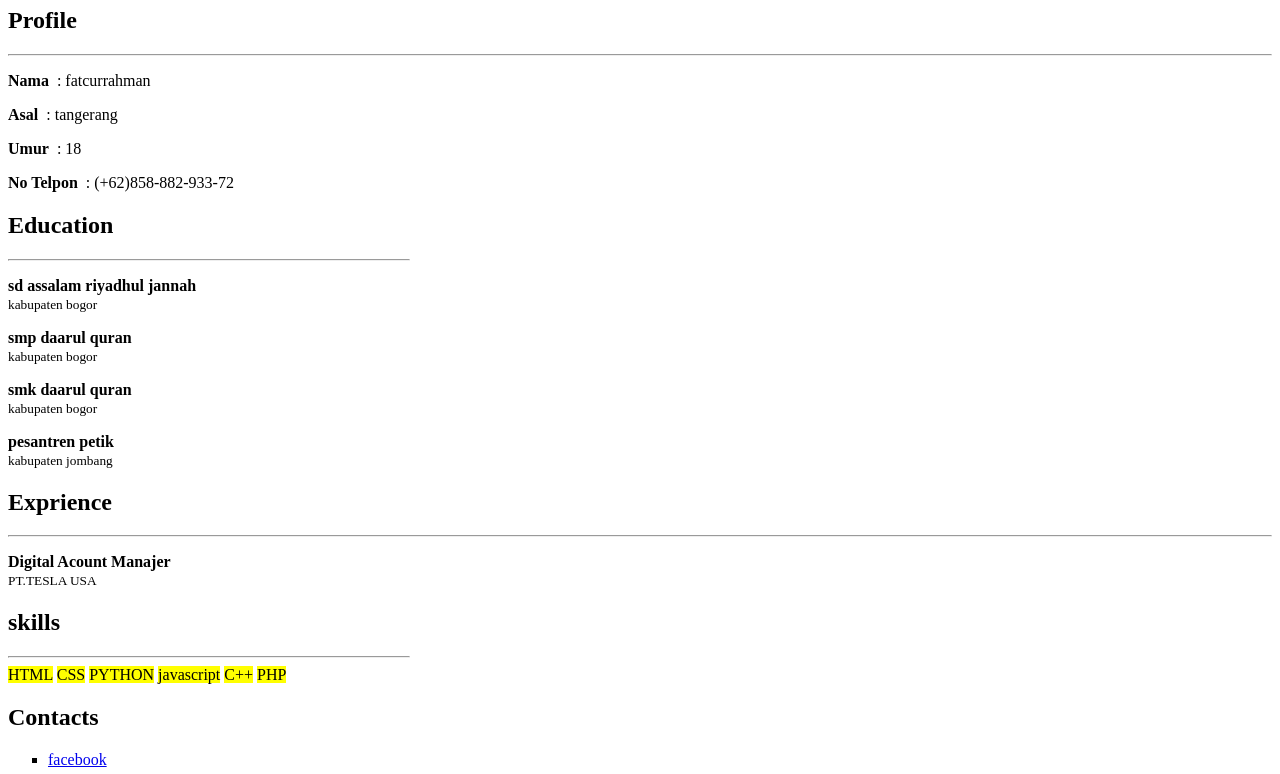
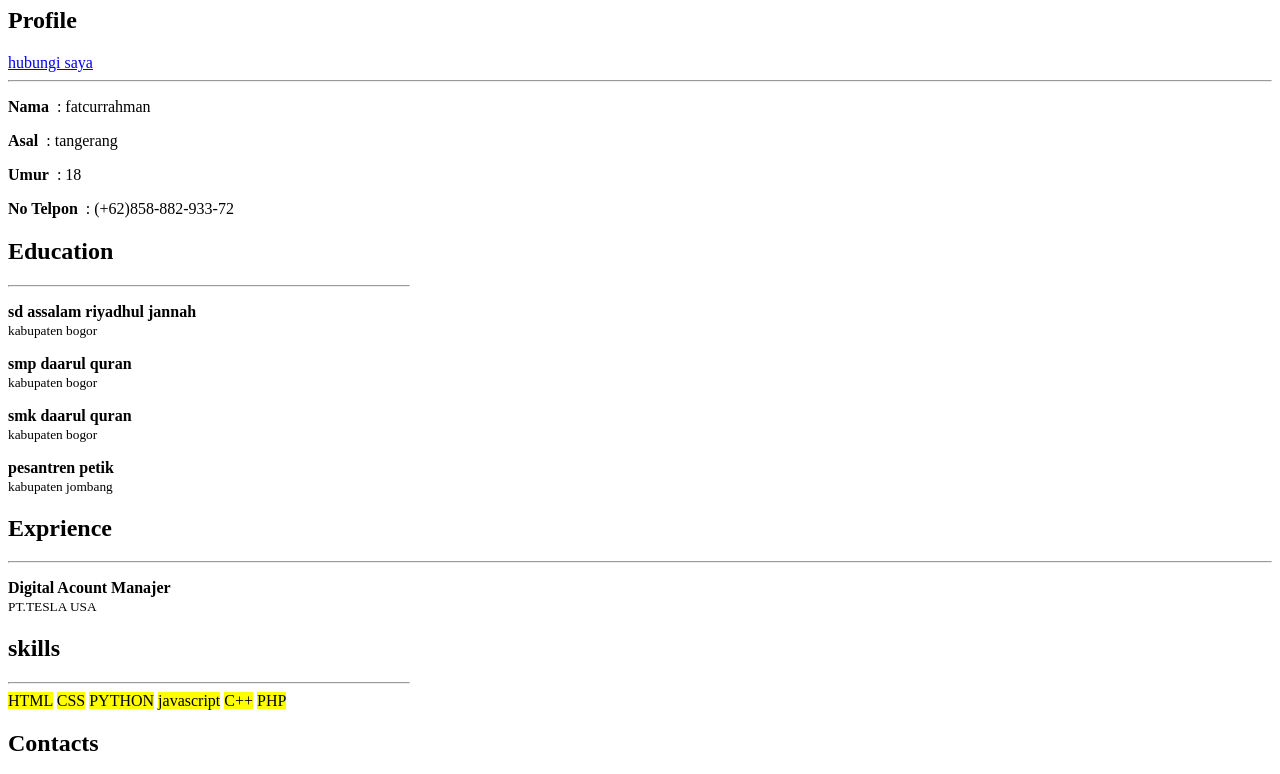
Before and after one commit to thebegithub/cv-fatcurrahman, a plain HTML site: page index.html in a window 1280 px wide. Shown: the part 73-847 px from the top of the page. Drawn offline with Linux system fonts and the light colour scheme.

Commit message:
Update index.html

```diff
--- a/index.html
+++ b/index.html
@@ -9,6 +9,8 @@
 <body><body*>
     <h1 align="center"> CURRICULUM VITAE</h1>
     <h2>Profile</h2>
+    <!-- hubungi saya -->
+    <a href="mailto:fatcurrahman125@gmail.com">hubungi saya</a>
     <hr widht="400px" align="left">
     <p><strong>Nama</strong>&nbsp; : fatcurrahman</p>
     <p><strong>Asal</strong>&nbsp; : tangerang</p>
```
